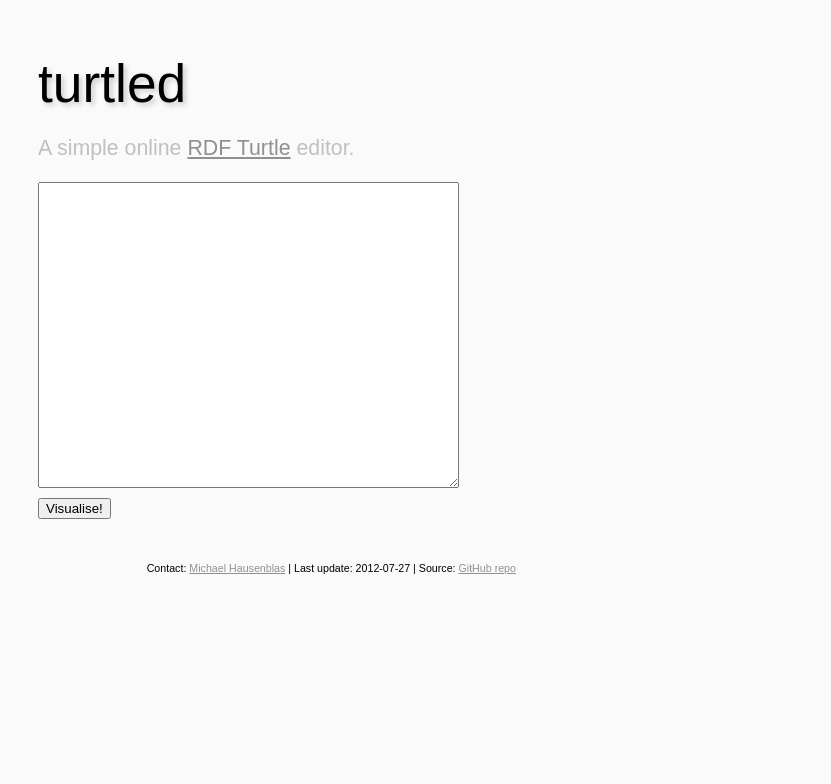
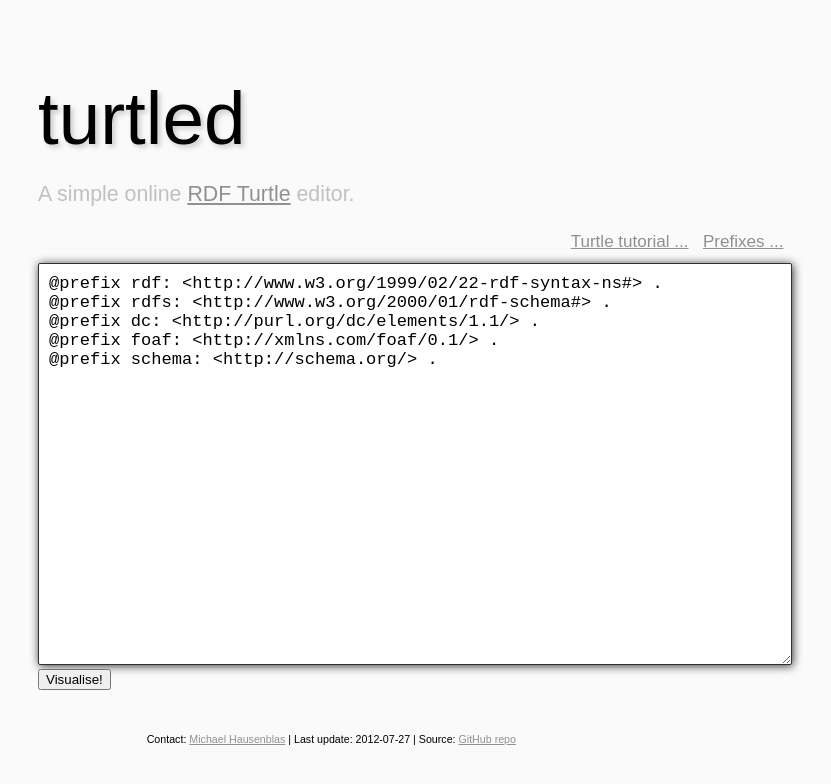
Before and after one commit to mhausenblas/turtled, a plain HTML site: page index.html in a window 1280 px wide. Shown: the whole page, without its empty margins (314-1145 px from the left). Drawn offline with Linux system fonts and the light colour scheme; a web font is replaced by a local one.

Commit message:
added some prefixes and support material

```diff
--- a/index.html
+++ b/index.html
@@ -9,12 +9,23 @@
 	<div id="top">
 		<h1>turtled</h1>
 		<p>
-			A simple online <a href="http://www.w3.org/TR/turtle/" title="Turtle - Terse RDF Triple Language">RDF Turtle</a> editor.
+			A simple online <a href="http://www.w3.org/TR/turtle/" target="_new" title="Turtle - Terse RDF Triple Language">RDF Turtle</a> editor.
 		</p>
 	</div>
 	<div id="main">
 		<div id="in">
-			<textarea id="turtle" rows="20" cols="50"></textarea>
+			<div id="in-support">
+			<span class="ctrl-item"><a href="http://groups.csail.mit.edu/haystack/blog/2008/11/06/a-quick-tutorial-on-the-tutrle-rdf-serialization/" target="_new" title="A Quick Tutorial on the Turtle RDF Serialization">Turtle tutorial ...</a></span>
+			<span class="ctrl-item"><a href="http://prefix.cc/" target="_new" title="namespace lookup for RDF developers">Prefixes ...</a></span>
+			</div>
+			<textarea id="turtle" rows="20" cols="70" title="Enter some valid RDF Turtle here and hit the 'Visualise!' button below ...">
+@prefix rdf: <http://www.w3.org/1999/02/22-rdf-syntax-ns#> .
+@prefix rdfs: <http://www.w3.org/2000/01/rdf-schema#> .
+@prefix dc: <http://purl.org/dc/elements/1.1/> .
+@prefix foaf: <http://xmlns.com/foaf/0.1/> .
+@prefix schema: <http://schema.org/> .
+
+			</textarea>
 			<div id="in-ctrl">
 				<button id="vis">Visualise!</button>
 			</div>
--- a/style.css
+++ b/style.css
@@ -9,7 +9,7 @@ body {
 }
 
 h1 {
-	font-size: 250%;
+	font-size: 350%;
 	font-weight: 100;
 	margin: 1em 0 0 0;
 	text-shadow: 3px 3px 5px #ccc;
@@ -18,6 +18,21 @@ h1 {
 a {
 	color: #909090;
 }
+
+textarea {
+	font-size: 80%;
+	-webkit-border-radius: 2px;
+	-moz-border-radius: 2px;
+	border-radius: 2px;
+	border: 1px solid #303030;
+	padding: 10px;
+	float: left;
+	background: #fff;
+	-moz-box-shadow: 1px 1px 10px #303030;
+	-webkit-box-shadow:1px 1px 10px #303030;
+	box-shadow: 1px 1px 10px #303030;
+}
+
 
 footer {
 	font-size: 50%;
@@ -30,7 +45,6 @@ footer {
 	color: #c0c0c0;
 	font-weight: 100;
 	font-size: 100%;
-
 }
 
 #main {
@@ -40,6 +54,16 @@ footer {
 	float: left;
 }
 
+#in-support {
+	text-align: right;
+	margin: 0 0 10px 0;
+}
+
 #out {
 	clear: left;
 }
+
+.ctrl-item {
+	font-size: 80%;
+	margin: 0 .5em 0 0;
+}
```
